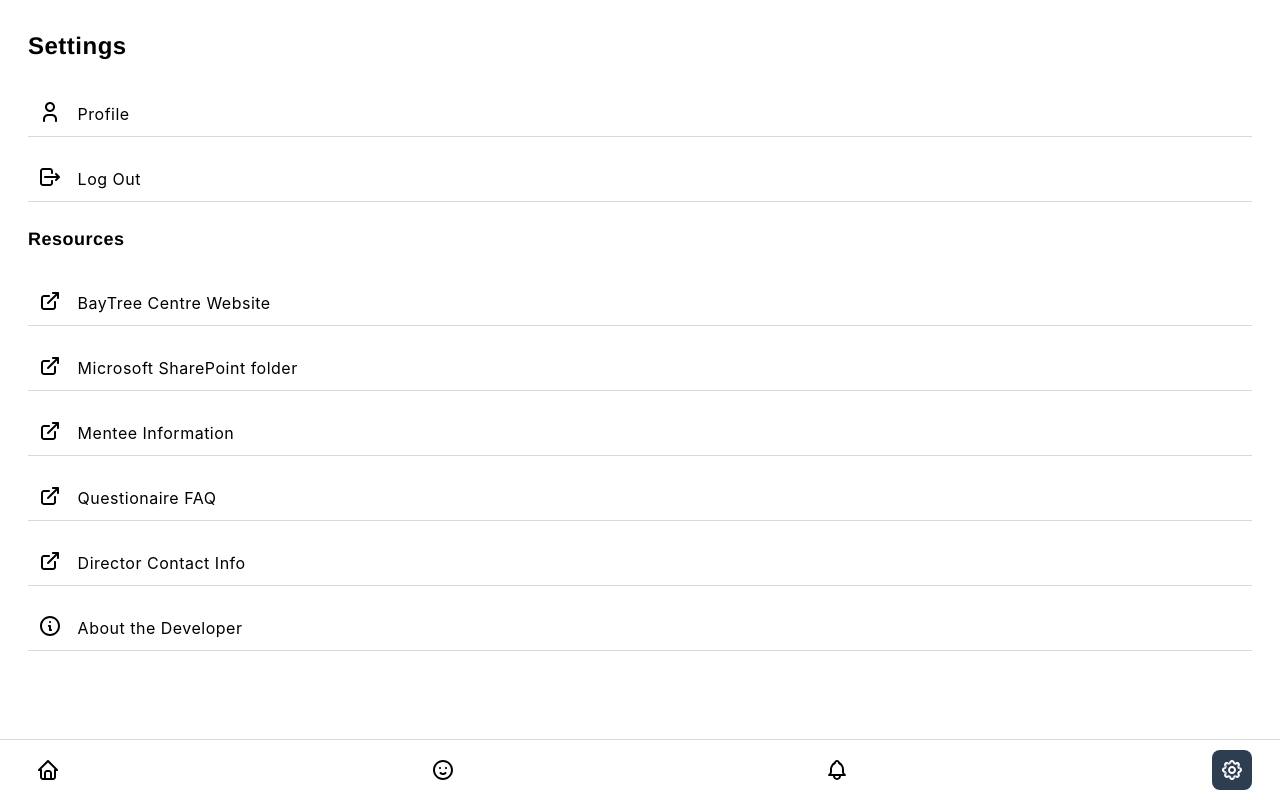
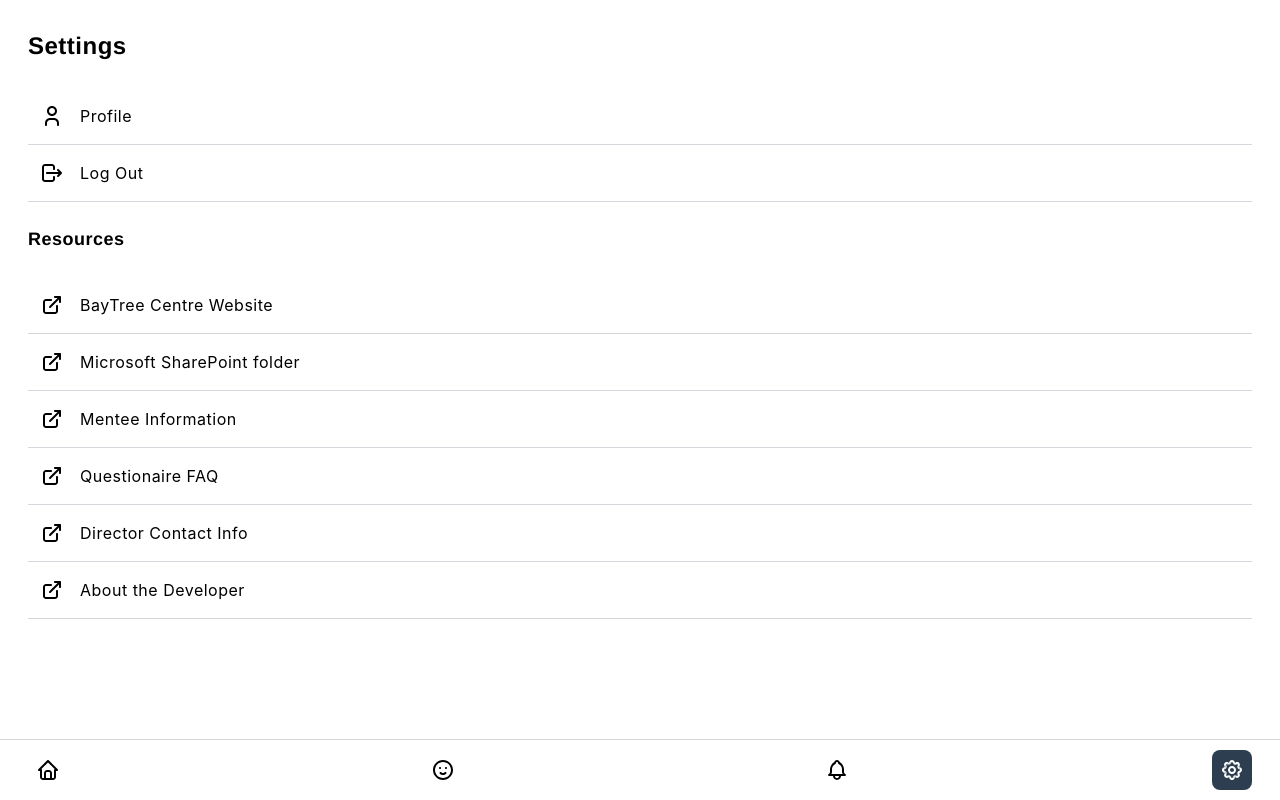
Before and after one commit to saayan-pg0002/Earth-373, a React (Create React App) app: page /settings in a window 1280 px wide. Built offline with nearby package versions, Linux system fonts and the light colour scheme; a web font is replaced by a local one.

Commit message:
Minor updates to profile, settings, mentee pages

```diff
--- a/src/apps/Settings.tsx
+++ b/src/apps/Settings.tsx
@@ -1,58 +1,52 @@
 import {
   AccountSettingItem,
   ExternalLinkSettingItem,
-} from '../components/SettingItem';
-import { IconName } from '../components/Icon';
-import { Paths } from '../util/routes';
+} from "../components/SettingItem";
+import { IconName } from "../components/Icon";
+import { Paths } from "../util/routes";
 
 const Settings: React.FC<{}> = () => {
   return (
-    <main className='settings'>
-      <div className='container'>
-        <h1 className='page-title'>Settings</h1>
-        <div className='account'>
+    <main className="settings">
+      <div className="container">
+        <h1 className="page-title">Settings</h1>
+        <div className="account">
           <AccountSettingItem
             icon={IconName.user}
-            content='Profile'
+            content="Profile"
             path={Paths.profile}
           />
           <AccountSettingItem
             icon={IconName.logOut}
-            content='Log Out'
+            content="Log Out"
             path={Paths.login}
           />
         </div>
-        <h2 className='h2'>Resources</h2>
-        <div className='resources'>
+        <h2 className="h2">Resources</h2>
+        <div className="resources">
           <ExternalLinkSettingItem
-            icon={IconName.link}
-            content='BayTree Centre Website'
-            path='https://www.baytreecentre.org'
+            content="BayTree Centre Website"
+            path="https://www.baytreecentre.org"
           />
           <ExternalLinkSettingItem
-            icon={IconName.link}
-            content='Microsoft SharePoint folder'
-            path='https://www.baytreecentre.org'
+            content="Microsoft SharePoint folder"
+            path="https://www.baytreecentre.org"
           />
           <ExternalLinkSettingItem
-            icon={IconName.link}
-            content='Mentee Information'
-            path='https://www.baytreecentre.org'
+            content="Mentee Information"
+            path="https://www.baytreecentre.org"
           />
           <ExternalLinkSettingItem
-            icon={IconName.link}
-            content='Questionaire FAQ'
-            path='https://www.baytreecentre.org'
+            content="Questionaire FAQ"
+            path="https://www.baytreecentre.org"
           />
           <ExternalLinkSettingItem
-            icon={IconName.link}
-            content='Director Contact Info'
-            path='https://www.baytreecentre.org'
+            content="Director Contact Info"
+            path="https://www.baytreecentre.org"
           />
           <ExternalLinkSettingItem
-            icon={IconName.info}
-            content='About the Developer'
-            path='https://www.baytreecentre.org'
+            content="About the Developer"
+            path="https://www.baytreecentre.org"
           />
         </div>
       </div>
--- a/src/components/MenteeList.tsx
+++ b/src/components/MenteeList.tsx
@@ -12,8 +12,8 @@ export const MenteeList: React.FC<MenteeListProps> = ({ mentees }) => {
       {isEmpty ? (
         <div className="empty-state">
           <BaytreeTreeGrey />
-          <h1 className="widget-title"></h1>
-          <p>There is no history of sessions available.</p>
+          <h1 className="widget-title">You Currently Have No Mentees</h1>
+          <p>Contact an admin to get matched!</p>
         </div>
       ) : (
         mentees.map(
--- a/src/components/SettingItem.tsx
+++ b/src/components/SettingItem.tsx
@@ -1,6 +1,5 @@
-import React, { Fragment } from 'react';
-import { Icon, IconName, IconColors } from './Icon';
-import { Link } from 'react-router-dom';
+import { Icon, IconName, IconColors } from "./Icon";
+import { Link } from "react-router-dom";
 
 export interface SettingItemProps {
   icon: IconName;
@@ -14,30 +13,28 @@ export const AccountSettingItem: React.FC<SettingItemProps> = ({
   path,
 }) => {
   return (
-    <Fragment>
-      <Link to={path} className='setting-item'>
+    <Link to={path} className="setting-item">
       <Icon name={icon} color={IconColors.black} />
-        <div className=' body'>
+      <div className=" body">
         <p>{content}</p>
       </div>
     </Link>
-    </Fragment>
   );
 };
 
-export const ExternalLinkSettingItem: React.FC<SettingItemProps> = ({
-  icon,
-  content,
-  path,
-}) => {
+interface ExternalLinkSettingItemProps {
+  content: string;
+  path: string;
+}
+
+export const ExternalLinkSettingItem: React.FC<ExternalLinkSettingItemProps> =
+  ({ content, path }) => {
     return (
-    <Fragment>
-      <a href={path} className='setting-item' target='_blank' rel='noreferrer'>
-        <Icon name={icon} color={IconColors.black} />
-        <div className=' body'>
+      <a href={path} className="setting-item" target="_blank" rel="noreferrer">
+        <Icon name={IconName.link} color={IconColors.black} />
+        <div className=" body">
           <p>{content}</p>
         </div>
       </a>
-    </Fragment>
     );
   };
--- a/src/stylesheets/apps/index.scss
+++ b/src/stylesheets/apps/index.scss
@@ -1,6 +1,5 @@
-@import './login.scss';
-@import './dashboard.scss';
-@import './mentee.scss';
-@import './mentee.scss';
-@import './settings.scss';
-@import './profile.scss';
+@import "./login.scss";
+@import "./dashboard.scss";
+@import "./mentee.scss";
+@import "./mentee.scss";
+@import "./settings.scss";
--- a/src/stylesheets/apps/profile.scss
+++ /dev/null
@@ -1,33 +0,0 @@
-@import '../util/';
-
-.profile {
-  .container {
-    & > * + * {
-      margin-top: 0.5rem;
-    }
-  }
-  .form {
-    margin-top: 1rem;
-  }
-}
-
-input::placeholder {
-  color: black;
-}
-
-::-webkit-input-placeholder {
-  /* Chrome/Opera/Safari */
-  color: black;
-}
-::-moz-placeholder {
-  /* Firefox 19+ */
-  color: black;
-}
-:-moz-placeholder {
-  /* Firefox 18- */
-  color: black;
-}
-:-ms-input-placeholder {
-  /* Edge/IE 10+ */
-  color: black;
-}
--- a/src/stylesheets/components/form.scss
+++ b/src/stylesheets/components/form.scss
@@ -63,5 +63,9 @@
     font-family: $font-family;
     color: $black;
     background-color: white;
+
+    &:disabled {
+      color: $black;
+    }
   }
 }
--- a/src/stylesheets/components/setting-item.scss
+++ b/src/stylesheets/components/setting-item.scss
@@ -1,8 +1,7 @@
-@import '../util/';
+@import "../util/";
 
 .setting-item {
-  margin-top: 1rem;
-  padding: 0.6rem 0.6rem;
+  padding: 1rem 0.75rem;
   display: flex;
   transition: all $fade-duration-fast ease;
   border-bottom: $border-thin-grey;
@@ -10,11 +9,9 @@
   &:hover,
   &:focus {
     background-color: $grey-200;
-    box-shadow: $grey-200 0px 0px 0px 5px;
   }
   .body {
     p {
-      margin-top: 0.3rem;
       margin-left: 1rem;
     }
   }
```
Also changed, not shown: src/apps/Profile.tsx (+17 -18 lines). Lines whose indentation alone changed are shown as unchanged.
